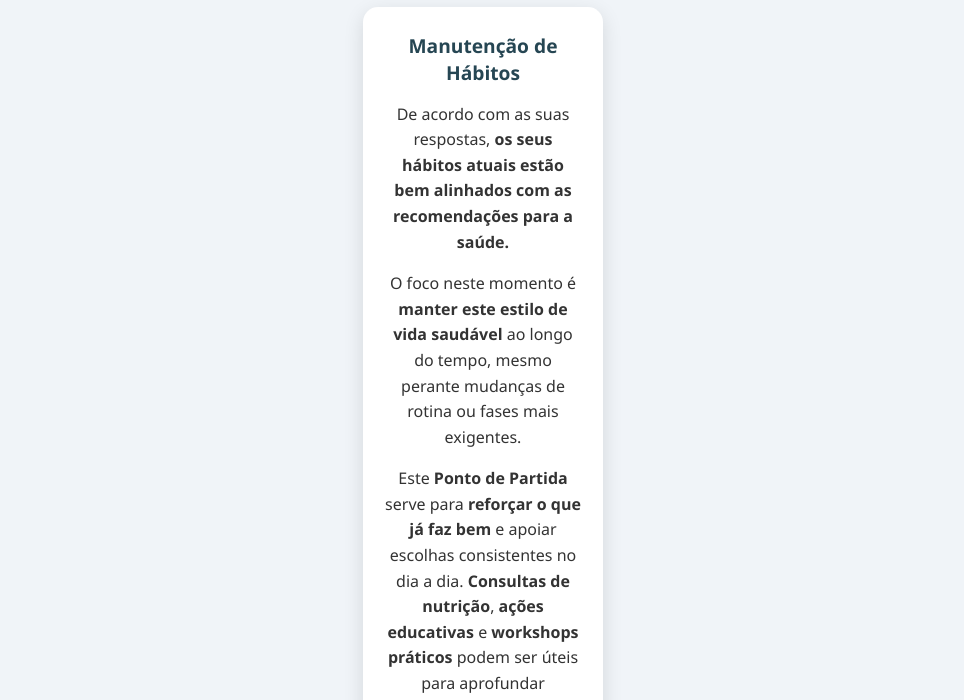
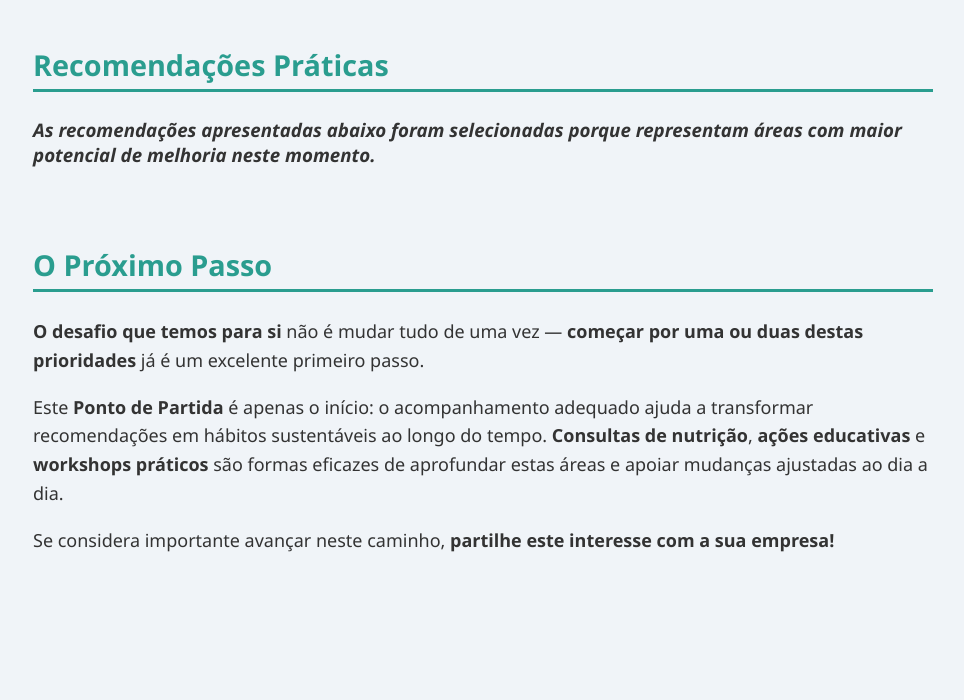
Before and after one commit to Gustavo-sou5a/NutriCheck, a plain HTML site: page recomendacoes.html in a window 1280 px wide. Shown: the part 95-795 px from the top of the page, without its empty margins (157-1121 px from the left). Drawn offline with Linux system fonts and the light colour scheme.

Commit message:
Add missing information

```diff
--- a/app.js
+++ b/app.js
@@ -24,8 +24,8 @@ function getMostRelevantRiskFactors() {
   const NUM_RISK_FACTORS = 8;
   const AT_RISK = "1";
 
-  var riskFactors = [];
-  var i = 0;
+  let riskFactors = [];
+  let i = 0;
 
   while (riskFactors.length < MAX_NUM_RECOMMENDATIONS && i < NUM_RISK_FACTORS) {
     if (answers[i] === AT_RISK) {
@@ -50,20 +50,21 @@ const factorsInfo = {
   8: { title: "Horário de Trabalho", icon: "🕒", why: "Horários por turnos exigem uma maior atenção à gestão do sono, da alimentação e da energia ao longo do dia. A evidência mostra que, nestes contextos, estratégias adequadas de organização de rotinas ajudam a preservar o bem-estar metabólico e cardiovascular ao longo do tempo.", todo: ["Durante turnos noturnos ou horários irregulares, privilegie refeições mais leves e simples, evitando grandes quantidades de doces, fritos ou fast food.","Planeie refeições e lanches antes do turno para evitar escolhas impulsivas.","Sempre que possível, mantenha rotinas consistentes de descanso e um ambiente adequado ao sono (escuro e silencioso), ajustado ao seu horário."] }
 };
 
-// CONTAINER DOS CARDS
+// CONTAINER PRINCIPAL
 const cardsContainer = document.getElementById("cardsContainer");
-cardsContainer.innerHTML = ''; // limpar mensagem "A carregar..."
+cardsContainer.innerHTML = '';
 
-if(riskFactors.length === 0){
-  const card = document.createElement('div');
-  card.classList.add('card-item');
-  card.innerHTML = `<div class="card-title">Manutenção de Hábitos</div>
-    <p>De acordo com as suas respostas, <b>os seus hábitos atuais estão bem alinhados com as recomendações para a saúde.</b></p>
-    <p>O foco neste momento é <b>manter este estilo de vida saudável</b> ao longo do tempo, mesmo perante mudanças de rotina ou fases mais exigentes.</p>
-    <p>Este <b>Ponto de Partida</b> serve para <b>reforçar o que já faz bem</b> e apoiar escolhas consistentes no dia a dia. <b>Consultas de nutrição</b>, <b>ações educativas</b> e <b>workshops práticos</b> podem ser úteis para aprofundar conhecimento, esclarecer dúvidas e apoiar a manutenção destes hábitos.</p>
-    <p>Se considera importante continuar a <b>investir na sua saúde</b>, partilhe este interesse com a sua empresa.</p>`;
-  cardsContainer.appendChild(card);
-} else {
+// CARD PRINCIPAL DE RECOMENDAÇÕES PRÁTICAS
+const mainCard = document.createElement('div');
+mainCard.classList.add('card');
+mainCard.innerHTML = `<h2>Recomendações Práticas</h2>
+<h3><em>As recomendações apresentadas abaixo foram selecionadas porque representam áreas com maior potencial de melhoria neste momento.</em></h3>`;
+
+// CONTAINER FLEX DENTRO DO CARD
+const flexContainer = document.createElement('div');
+flexContainer.classList.add('cards-container');
+
+// CRIAR OS CARDS COM ICONES
 riskFactors.forEach(index => {
   const info = factorsInfo[index];
   if(!info) return;
@@ -103,9 +104,23 @@ if(riskFactors.length === 0){
     });
   });
 
-    cardsContainer.appendChild(card);
+  flexContainer.appendChild(card);
 });
-}
+
+// ADICIONAR FLEX CONTAINER DENTRO DO CARD PRINCIPAL
+mainCard.appendChild(flexContainer);
+cardsContainer.appendChild(mainCard);
+
+// CARD "O PRÓXIMO PASSO"
+const nextStepCard = document.createElement('div');
+nextStepCard.classList.add('card');
+nextStepCard.innerHTML = `<h2>O Próximo Passo</h2>
+<p><b>O desafio que temos para si</b> não é mudar tudo de uma vez — <b>começar por uma ou duas destas prioridades</b> já é um excelente primeiro passo.</p>
+<p>Este <b>Ponto de Partida</b> é apenas o início: o acompanhamento adequado ajuda a transformar recomendações em hábitos sustentáveis ao longo do tempo.
+<b>Consultas de nutrição</b>, <b>ações educativas</b> e <b>workshops práticos</b> são formas eficazes de aprofundar estas áreas e apoiar mudanças ajustadas ao dia a dia.</p>
+<p>Se considera importante avançar neste caminho, <b>partilhe este interesse com a sua empresa!</b></p>`;
+
+cardsContainer.appendChild(nextStepCard);
 
 // ===== MODAL =====
 const modal = document.getElementById("modal");
--- a/styles.css
+++ b/styles.css
@@ -25,6 +25,8 @@ h2 {
 
 p {
   line-height: 1.6;
+  font-size: large;
+  font-weight: 400;
 }
 
 /* FLEX PARA CARDS */
@@ -33,6 +35,7 @@ p {
   flex-wrap: wrap;
   gap: 20px;
   justify-content: center;
+  padding-top: 15px;
 }
 
 /* CARD ITEM */
```
Lines whose indentation alone changed are shown as unchanged.
